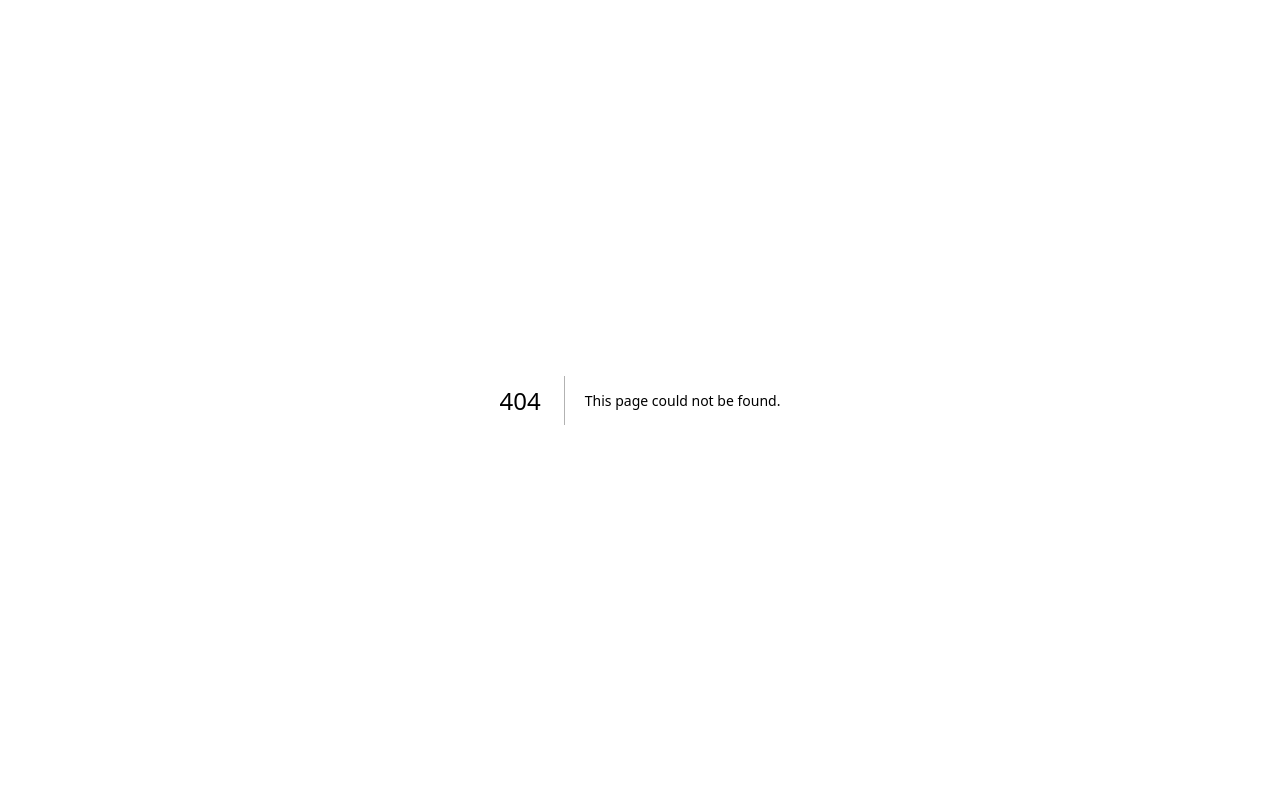
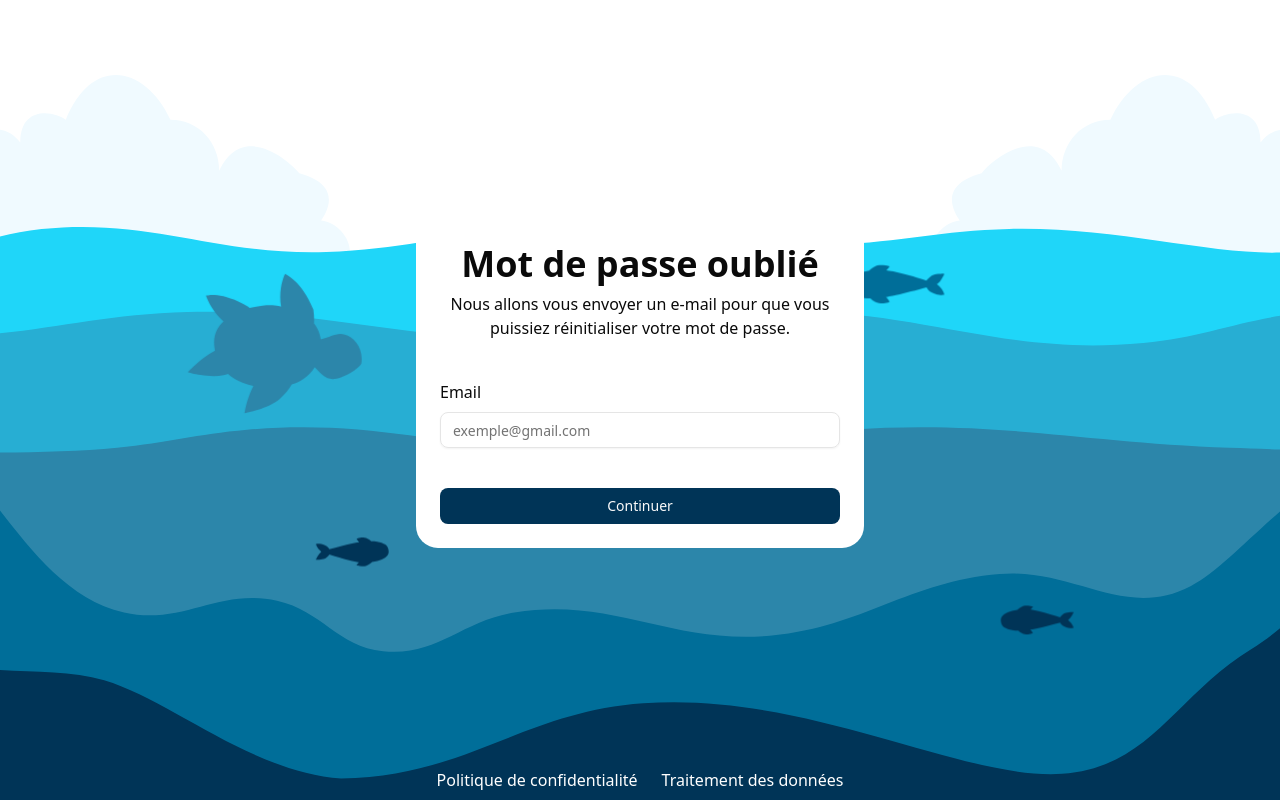
Before and after one commit to SHAfoin/learn-and-phish, a Next.js app: page /home/password-reset in a window 1280 px wide. Before the commit this address had no page. Built offline with nearby package versions, Linux system fonts and the light colour scheme.

Commit message:
feat(password-reset): add password reset page with email input

```diff
--- /dev/null
+++ b/app/home/password-reset/page.tsx
@@ -0,0 +1,34 @@
+import { Button } from "@/components/ui/button";
+import { Checkbox } from "@/components/ui/checkbox";
+import { Input } from "@/components/ui/input";
+import Link from "next/link";
+
+export default function page() {
+  return (
+    <div className="flex h-full justify-center items-center relative">
+      <div className="w-md bg-white w-30% max-w-md p-6 rounded-3xl flex flex-col gap-10">
+        <div className="flex flex-col gap-2">
+          <h1 className="text-center text-4xl font-bold">
+            Mot de passe oublié
+          </h1>
+          <p className="text-center">
+            Nous allons vous envoyer un e-mail pour que vous puissiez
+            réinitialiser votre mot de passe.
+          </p>
+        </div>
+
+        <div className="flex flex-col gap-4">
+          <div className="flex flex-col gap-2">
+            <label htmlFor="email">Email</label>
+            <Input id="email" type="email" placeholder="exemple@gmail.com" />
+          </div>
+        </div>
+        <div className="flex w-full gap-5">
+          <Link className="flex-1" href="/home">
+            <Button className="w-full">Continuer</Button>
+          </Link>
+        </div>
+      </div>
+    </div>
+  );
+}
```
